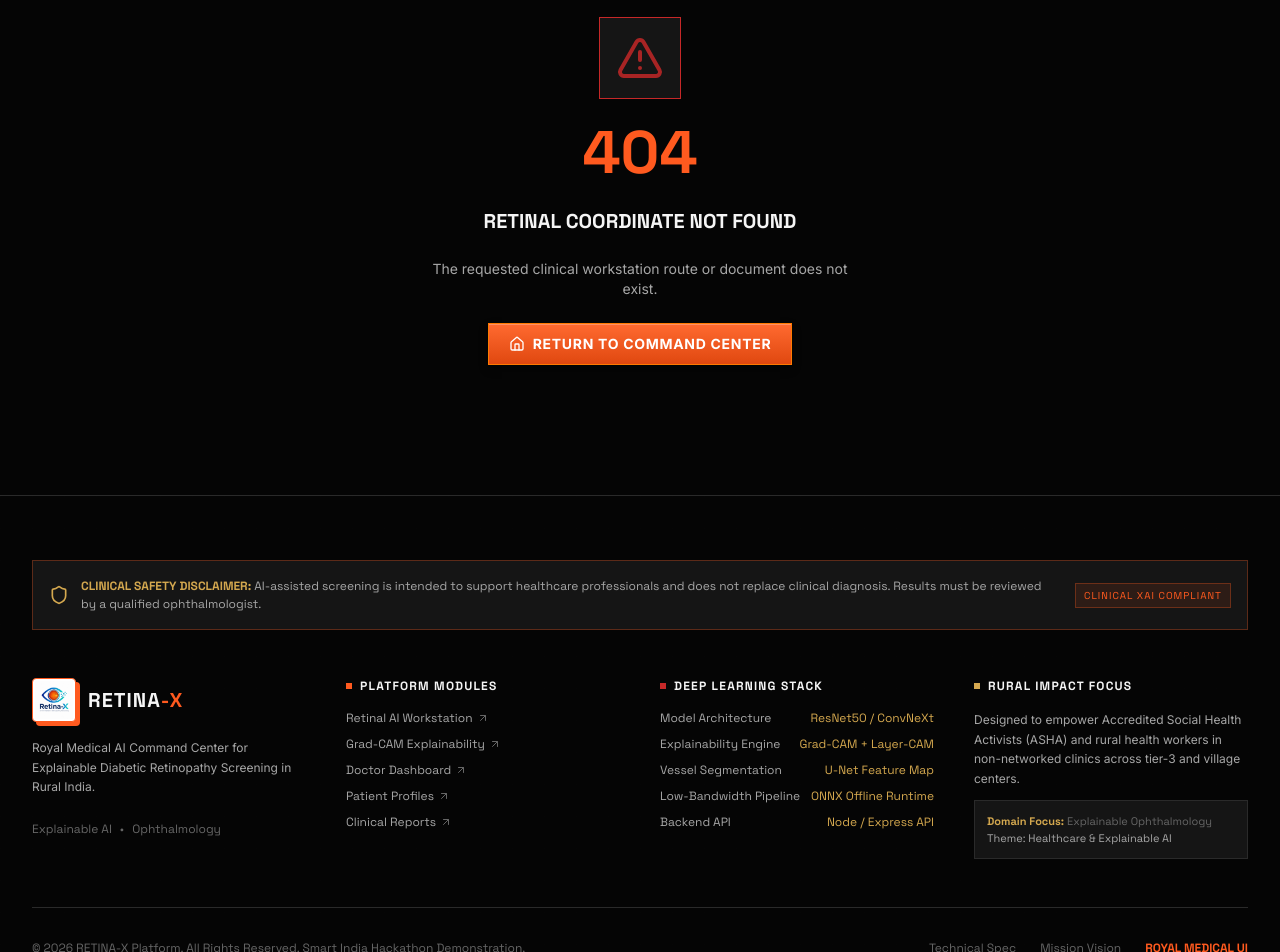
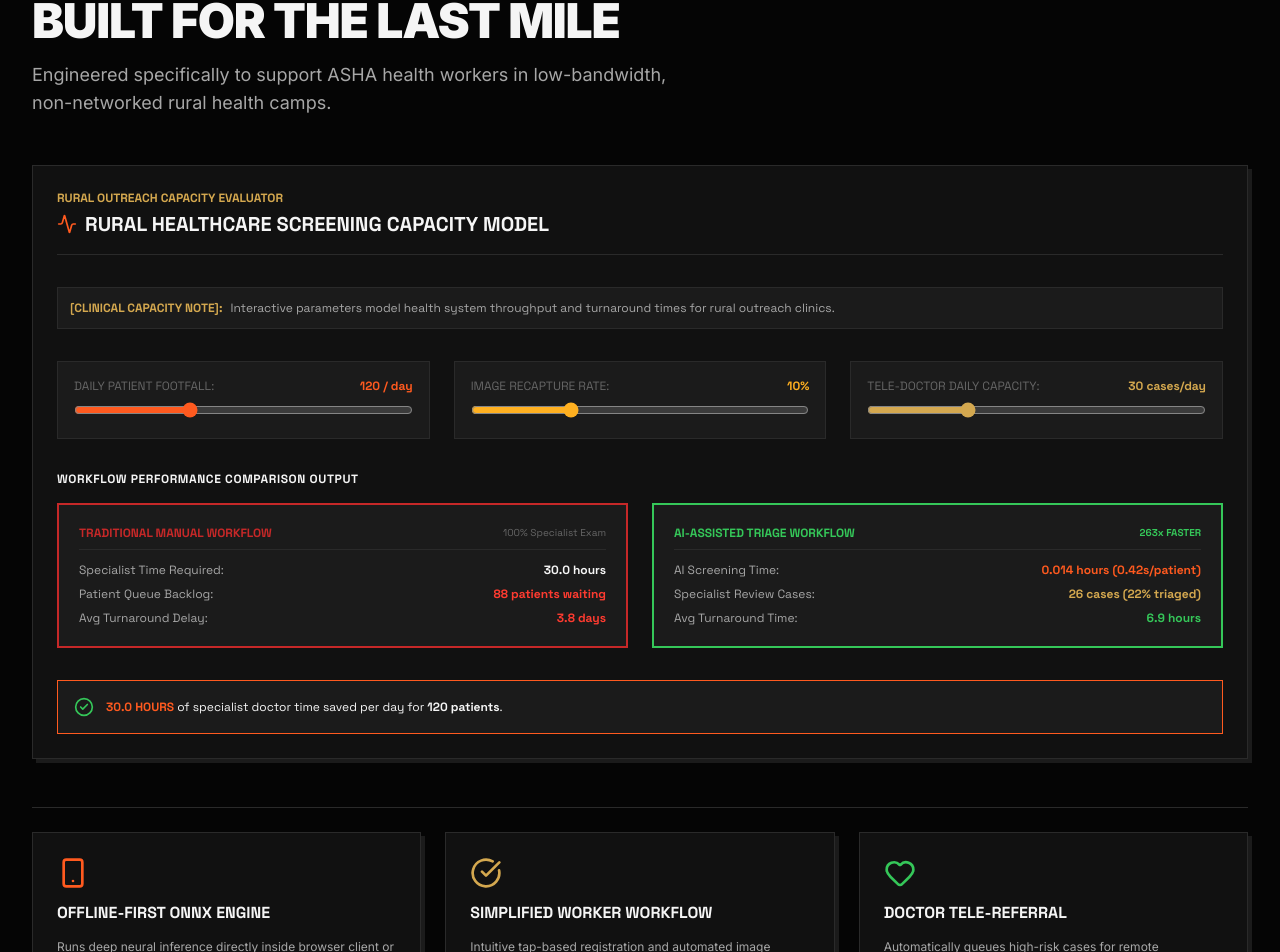
Before and after one commit to dhyaneshdhyanesh739-ship-it/Retinal-Diabetes, a React (Vite) app in the folder client/: page /rural-access in a window 1280 px wide. Shown: the part 145-1097 px from the top of the page. Built offline with nearby package versions, Linux system fonts and the light colour scheme.

Commit message:
Fix Rural Access routing, clean up outreach simulation controls, and remove MATLAB script download

```diff
--- a/client/src/components/layout/Navbar.tsx
+++ b/client/src/components/layout/Navbar.tsx
@@ -28,7 +28,7 @@ export const Navbar: React.FC<NavbarProps> = ({ activePath = '/' }) => {
     { label: 'Explainability', href: '/explainability' },
     { label: 'Dashboard', href: '/dashboard' },
     { label: 'Technology', href: '/architecture' },
-    { label: 'Rural Access', href: '/#rural-access' },
+    { label: 'Rural Access', href: '/rural-access' },
     { label: 'About', href: '/about' },
   ];
 
--- a/client/src/components/visualization/RuralSimulation.tsx
+++ b/client/src/components/visualization/RuralSimulation.tsx
@@ -35,24 +35,19 @@ export const RuralSimulation: React.FC = () => {
       <div className="flex flex-col md:flex-row md:items-center justify-between gap-4 border-b border-surface-border pb-4 font-mono">
         <div>
           <span className="text-xs text-accent-gold font-bold uppercase block mb-1">
-            MATLAB / SIMULINK WORKFLOW EVALUATOR • MEMBER 4
+            RURAL OUTREACH CAPACITY EVALUATOR
           </span>
           <h3 className="text-xl font-bold uppercase text-text-primary flex items-center gap-2">
             <Activity className="w-5 h-5 text-accent-orange" />
             Rural Healthcare Screening Capacity Model
           </h3>
         </div>
-        <div className="flex items-center gap-2">
-          <span className="text-[10px] text-text-muted bg-surface-2 px-2.5 py-1 border border-surface-border">
-            Script: rural_screening_simulation.m
-          </span>
-        </div>
       </div>
 
       {/* Assumptions Label Warning */}
       <div className="p-3 bg-surface-2 border border-surface-border text-xs font-mono text-text-secondary flex items-start gap-2">
-        <span className="font-bold text-accent-gold uppercase whitespace-nowrap">[SIMULATION NOTE]:</span>
-        <span>All parameter inputs are modeled health system assumptions for rural PHC screening evaluation.</span>
+        <span className="font-bold text-accent-gold uppercase whitespace-nowrap">[CLINICAL CAPACITY NOTE]:</span>
+        <span>Interactive parameters model health system throughput and turnaround times for rural outreach clinics.</span>
       </div>
 
       {/* Interactive Controls Grid */}
@@ -93,7 +88,7 @@ export const RuralSimulation: React.FC = () => {
         {/* Slider 3: Doctor Daily Capacity */}
         <div className="p-4 bg-surface-2 border border-surface-border space-y-2">
           <div className="flex justify-between text-text-muted">
-            <span>DOCTOR REVIEW CAPACITY:</span>
+            <span>TELE-DOCTOR DAILY CAPACITY:</span>
             <span className="font-bold text-accent-gold">{humanReviewCapacity} cases/day</span>
           </div>
           <input
@@ -166,19 +161,11 @@ export const RuralSimulation: React.FC = () => {
       </div>
 
       {/* Impact Summary Banner */}
-      <div className="p-4 bg-surface-2 border border-accent-orange flex flex-col md:flex-row items-center justify-between gap-4 font-mono text-xs">
-        <div className="flex items-center gap-3">
-          <CheckCircle2 className="w-5 h-5 text-status-success flex-shrink-0" />
-          <span>
-            <strong className="text-accent-orange font-bold">{hoursSaved} HOURS</strong> of specialist doctor time saved per day for <strong>{patientsPerDay} patients</strong>.
-          </span>
-        </div>
-
-        <a href="/rural_screening_simulation.m" download>
-          <Button variant="secondary" size="sm" icon={<FileCode className="w-4 h-4" />}>
-            Download MATLAB Script
-          </Button>
-        </a>
+      <div className="p-4 bg-surface-2 border border-accent-orange flex items-center gap-3 font-mono text-xs">
+        <CheckCircle2 className="w-5 h-5 text-status-success flex-shrink-0" />
+        <span>
+          <strong className="text-accent-orange font-bold">{hoursSaved} HOURS</strong> of specialist doctor time saved per day for <strong>{patientsPerDay} patients</strong>.
+        </span>
       </div>
 
     </div>
--- /dev/null
+++ b/client/src/pages/RuralAccess.tsx
@@ -0,0 +1,52 @@
+import React from 'react';
+import { PublicLayout } from '../layouts/PublicLayout';
+import { SectionHeader } from '../components/common/SectionHeader';
+import { RuralSimulation } from '../components/visualization/RuralSimulation';
+import { Smartphone, CheckCircle, Heart } from 'lucide-react';
+
+export const RuralAccess: React.FC = () => {
+  return (
+    <PublicLayout activePath="/rural-access">
+      <div className="pt-28 pb-20 bg-bg-darkest min-h-screen">
+        <div className="max-w-7xl mx-auto px-4 sm:px-6 lg:px-8 space-y-12">
+
+          <SectionHeader
+            number="08"
+            eyebrow="Accessible Engineering"
+            title="BUILT FOR THE LAST MILE"
+            description="Engineered specifically to support ASHA health workers in low-bandwidth, non-networked rural health camps."
+          />
+
+          {/* Interactive Rural Capacity Evaluator Simulation */}
+          <RuralSimulation />
+
+          {/* Key Engineering Pillars */}
+          <div className="grid grid-cols-1 md:grid-cols-3 gap-6 pt-6 border-t border-surface-border">
+            <div className="brutal-card p-6 space-y-3">
+              <Smartphone className="w-8 h-8 text-accent-orange" />
+              <h3 className="font-mono text-base font-bold uppercase text-text-primary">Offline-First ONNX Engine</h3>
+              <p className="text-xs text-text-secondary leading-relaxed">
+                Runs deep neural inference directly inside browser client or local tablet without requiring continuous internet connectivity.
+              </p>
+            </div>
+            <div className="brutal-card p-6 space-y-3">
+              <CheckCircle className="w-8 h-8 text-accent-gold" />
+              <h3 className="font-mono text-base font-bold uppercase text-text-primary">Simplified Worker Workflow</h3>
+              <p className="text-xs text-text-secondary leading-relaxed">
+                Intuitive tap-based registration and automated image quality check prevents user error in field conditions.
+              </p>
+            </div>
+            <div className="brutal-card p-6 space-y-3">
+              <Heart className="w-8 h-8 text-status-success" />
+              <h3 className="font-mono text-base font-bold uppercase text-text-primary">Doctor Tele-Referral</h3>
+              <p className="text-xs text-text-secondary leading-relaxed">
+                Automatically queues high-risk cases for remote ophthalmologist verification when internet sync is restored.
+              </p>
+            </div>
+          </div>
+
+        </div>
+      </div>
+    </PublicLayout>
+  );
+};
--- a/client/src/routes/AppRoutes.tsx
+++ b/client/src/routes/AppRoutes.tsx
@@ -9,6 +9,7 @@ import { PatientDetails } from '../pages/PatientDetails';
 import { Reports } from '../pages/Reports';
 import { Architecture } from '../pages/Architecture';
 import { About } from '../pages/About';
+import { RuralAccess } from '../pages/RuralAccess';
 import { NotFound } from '../pages/NotFound';
 
 const PatientDetailsWrapper = () => {
@@ -27,6 +28,7 @@ export const AppRoutes: React.FC = () => {
       <Route path="/patients/:id" element={<PatientDetailsWrapper />} />
       <Route path="/reports" element={<Reports />} />
       <Route path="/architecture" element={<Architecture />} />
+      <Route path="/rural-access" element={<RuralAccess />} />
       <Route path="/about" element={<About />} />
       <Route path="*" element={<NotFound />} />
     </Routes>
```
